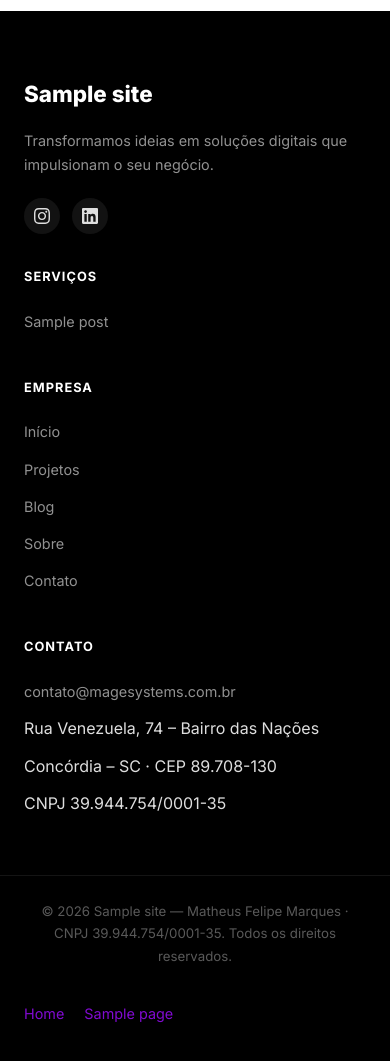
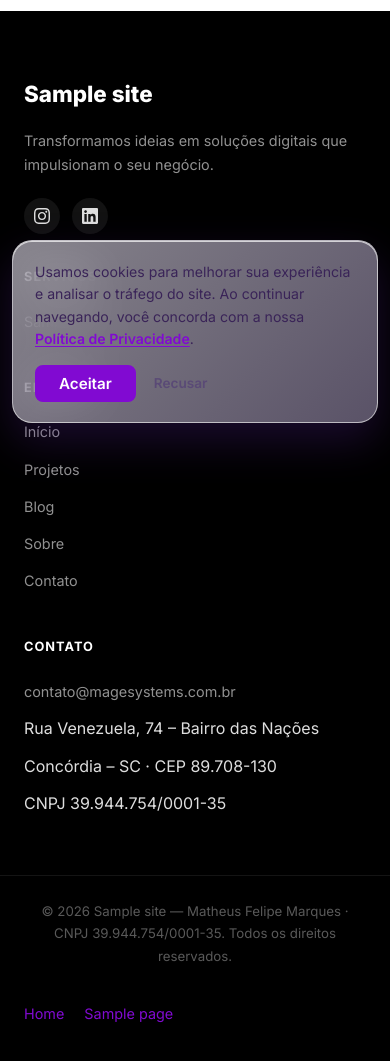
Before and after one commit to Matheus2212/wordpress-custom-theme-mage, a WordPress theme: template page.php in a window 390 px wide. Shown: the part 409-1470 px from the top of the page. Run offline with PHP 8.4 and a stand-in for WordPress, Linux system fonts and the light colour scheme; the site name, menu and one post (Sample post) are stand-ins, and other content is empty; some libraries are stand-ins or nearby versions.

Commit message:
Add liquid-glass cookie consent and a back-to-top button
- Cookie consent: floating liquid-glass banner (frosted blur, thin
  border) at the bottom-left, linking to the Privacy Policy, with
  Accept/Decline. Choice is stored in localStorage and the banner only
  shows until a choice is made.
- Back-to-top: small round liquid-glass button in the bottom-right that
  appears only after scrolling (>400px) and smooth-scrolls to the top.
- Mobile: banner goes full-width and the button lifts above it while the
  banner is open. Bump version to 2.3.0.

```diff
--- a/footer.php
+++ b/footer.php
@@ -84,6 +84,23 @@
 	</div>
 </footer>
 
+<button type="button" class="back-to-top" aria-label="<?php esc_attr_e( 'Voltar ao topo', 'mage' ); ?>" hidden>
+	<svg width="18" height="18" viewBox="0 0 24 24" fill="none" aria-hidden="true" focusable="false">
+		<path d="M12 19V5M5 12l7-7 7 7" stroke="currentColor" stroke-width="2.2" stroke-linecap="round" stroke-linejoin="round"/>
+	</svg>
+</button>
+
+<div class="cookie-consent" role="dialog" aria-live="polite" aria-label="<?php esc_attr_e( 'Aviso de cookies', 'mage' ); ?>" hidden>
+	<p class="cookie-consent__text">
+		<?php esc_html_e( 'Usamos cookies para melhorar sua experiência e analisar o tráfego do site. Ao continuar navegando, você concorda com a nossa', 'mage' ); ?>
+		<a href="<?php echo esc_url( home_url( '/politica-de-privacidade/' ) ); ?>"><?php esc_html_e( 'Política de Privacidade', 'mage' ); ?></a>.
+	</p>
+	<div class="cookie-consent__actions">
+		<button type="button" class="btn btn-primary cookie-consent__accept"><?php esc_html_e( 'Aceitar', 'mage' ); ?></button>
+		<button type="button" class="cookie-consent__decline"><?php esc_html_e( 'Recusar', 'mage' ); ?></button>
+	</div>
+</div>
+
 <?php wp_footer(); ?>
 </body>
 </html>
--- a/functions.php
+++ b/functions.php
@@ -1,5 +1,5 @@
 <?php
-defined( '_S_VERSION' ) || define( '_S_VERSION', '2.2.1' );
+defined( '_S_VERSION' ) || define( '_S_VERSION', '2.3.0' );
 
 // ── Theme Setup ──────────────────────────────────────────────────────────────
 function mage_setup() {
--- a/style.css
+++ b/style.css
@@ -4,7 +4,7 @@ Theme URI: https://magesystems.com.br/
 Author: Mage Systems
 Author URI: https://magesystems.com.br/
 Description: Tema personalizado da Mage Systems — rápido, bonito e com SEO otimizado.
-Version: 2.2.1
+Version: 2.3.0
 Tested up to: 6.5
 Requires PHP: 7.4
 License: GNU General Public License v2 or later
@@ -460,6 +460,23 @@ button{cursor:pointer;font-family:var(--font-base)}
 .projeto-hero__icon{margin-bottom:18px}
 .projeto-hero__icon .projeto-icone{width:72px;height:72px;object-fit:contain;filter:drop-shadow(0 6px 18px rgba(0,0,0,.3))}
 
+/* ── Back to top ────────────────────────────────────────────────────────────── */
+.back-to-top{position:fixed;right:20px;bottom:20px;z-index:1200;width:42px;height:42px;border-radius:50%;display:flex;align-items:center;justify-content:center;color:var(--color-primary);cursor:pointer;background:linear-gradient(135deg,rgba(245,240,255,.5),rgba(214,196,246,.38));border:1px solid rgba(255,255,255,.55);box-shadow:0 8px 24px rgba(94,40,160,.28),inset 0 1px 0 rgba(255,255,255,.6);-webkit-backdrop-filter:blur(16px) saturate(180%);backdrop-filter:blur(16px) saturate(180%);opacity:0;visibility:hidden;transform:translateY(10px) scale(.9);transition:opacity .25s ease,transform .25s ease,visibility .25s,background .2s,color .2s}
+.back-to-top[hidden]{display:none}
+.back-to-top.is-visible{opacity:1;visibility:visible;transform:none}
+.back-to-top:hover{color:var(--color-white);background:var(--color-primary);border-color:var(--color-primary)}
+
+/* ── Cookie consent (liquid glass) ──────────────────────────────────────────── */
+.cookie-consent{position:fixed;left:20px;bottom:20px;z-index:1200;max-width:400px;display:flex;flex-direction:column;gap:14px;padding:20px 22px;border-radius:20px;color:#3a2458;background:linear-gradient(135deg,rgba(245,240,255,.55),rgba(214,196,246,.42));border:1px solid rgba(255,255,255,.55);box-shadow:0 18px 44px rgba(94,40,160,.28),inset 0 1px 0 rgba(255,255,255,.7);-webkit-backdrop-filter:blur(22px) saturate(180%);backdrop-filter:blur(22px) saturate(180%);opacity:0;transform:translateY(16px);transition:opacity .3s ease,transform .3s ease}
+.cookie-consent[hidden]{display:none}
+.cookie-consent.is-visible{opacity:1;transform:none}
+.cookie-consent__text{font-size:.88rem;line-height:1.6;color:#3a2458;margin:0}
+.cookie-consent__text a{color:var(--color-primary);font-weight:600;text-decoration:underline;text-underline-offset:2px}
+.cookie-consent__actions{display:flex;gap:10px;align-items:center}
+.cookie-consent__accept{padding:9px 22px}
+.cookie-consent__decline{background:transparent;border:none;color:#5a4a76;font-weight:600;font-size:.85rem;padding:9px 8px;cursor:pointer;transition:color var(--transition)}
+.cookie-consent__decline:hover{color:var(--color-primary)}
+
 /* ── Responsive ─────────────────────────────────────────────────────────────── */
 @media(max-width:1024px){
   .grid-4{grid-template-columns:repeat(2,1fr)}
@@ -498,6 +515,11 @@ button{cursor:pointer;font-family:var(--font-base)}
   .mage-carousel{gap:6px}
   .mage-carousel__nav{width:38px;height:38px;font-size:1.25rem}
 }
+@media(max-width:560px){
+  .cookie-consent{left:12px;right:12px;bottom:12px;max-width:none}
+  .back-to-top{right:14px;bottom:14px}
+  body.cookie-open .back-to-top{bottom:180px}
+}
 @media(max-width:480px){
   .posts-grid{grid-template-columns:1fr}
   .lp-hero__topbar{flex-direction:column;gap:14px}
```
Also changed, not shown: js/main.js (+44 -0 lines).
